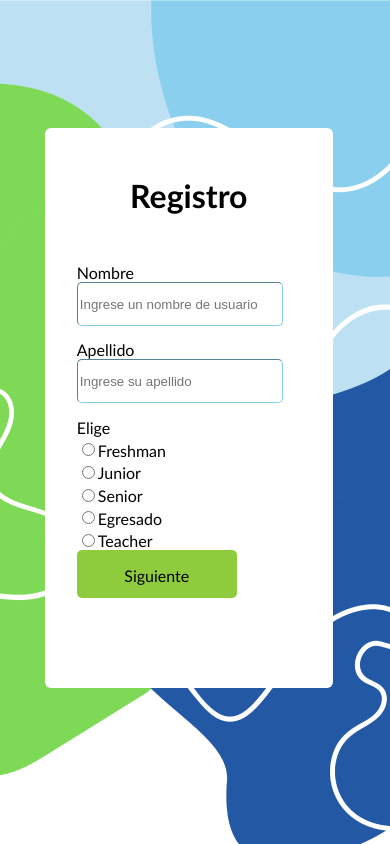
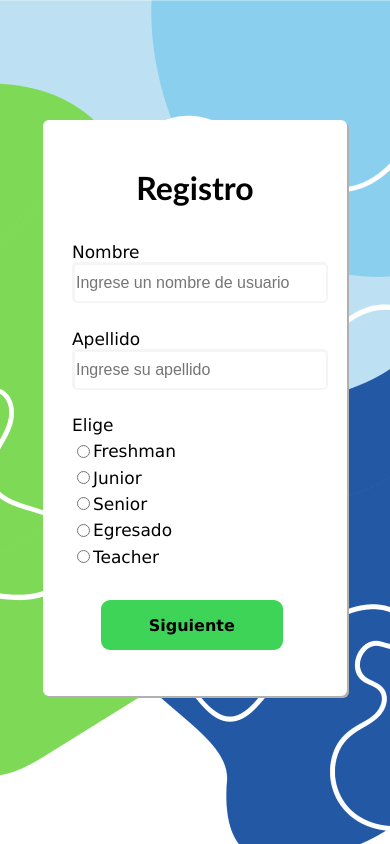
Before and after one commit to EnigMaticSpac3/Superate-GivingBack_App, a PHP site: page /pages/Registro.html in a window 390 px wide. Run offline with PHP 8.4, Linux system fonts and the light colour scheme.

Commit message:
CSS & HTML CHANGES

```diff
--- a/index.html
+++ b/index.html
@@ -10,6 +10,7 @@
     <link rel="stylesheet" href="./resources/style/mainInicio.css">
 </head>
 <body>
+    <p class="hidden">_Compatible solamente con dispositivos celulares.</p>
     <div class="content">
         <div class="center title">
             <h1>Welcome</h1>
--- a/pages/Registro.html
+++ b/pages/Registro.html
@@ -1,6 +1,6 @@
 <!-- HTML de la 1era sección de registro -->
 <!DOCTYPE html>
-<html lang="en">
+<html lang="es">
 <head>
     <meta charset="UTF-8">
     <meta http-equiv="X-UA-Compatible" content="IE=edge">
@@ -9,27 +9,29 @@
     <title>Registro</title>
 </head>
 <body>
+     <p class="hidden">_Compatible solamente con dispositivos celulares.</p>
+
      <div class="content" >
           <div class="center title">
                <h1>Registro</h1>
           </div>
-          <form action="" class="formb">
+          <form action="" class="formb" method="post">
                <div class="label">
                     <label for="Name">Nombre</label>
-                    <input class="block border" type="text" placeholder="Ingrese un nombre de usuario">
+                    <input required class=" input" type="text" placeholder="Ingrese un nombre de usuario">
                </div>
                <div class="label">
                     <label class="block" for="">Apellido</label>
-                    <input class="block border" type="text" placeholder="Ingrese su apellido">
+                    <input  required class=" input" type="text" placeholder="Ingrese su apellido">
                </div>
 
                <div class="label">
                     <label for="">Elige</label> <br>
-                    <input class="input"  type="radio" name="level" value="Freshman" >Freshman <br>
-                    <input class="input"  type="radio" name="level" value="Junior">Junior <br>
-                    <input class="input"  type="radio" name="level" value="Senior">Senior <br>
-                    <input class="input"  type="radio" name="level" value="Egresado">Egresado <br>
-                    <input class="input"  type="radio" name="level" value="Teacher">Teacher <br>
+                    <input class="top" type="radio" name="level" value="Freshman" >Freshman <br>
+                    <input class="top" type="radio" name="level" value="Junior">Junior <br>
+                    <input class="top" type="radio" name="level" value="Senior">Senior <br>
+                    <input class="top" type="radio" name="level" value="Egresado">Egresado <br>
+                    <input class="top"  type="radio" name="level" value="Teacher">Teacher <br>
                </div>
 
 
--- a/pages/Registro3.html
+++ b/pages/Registro3.html
@@ -9,6 +9,8 @@
     <link rel="stylesheet" href="../resources/style/mainInicio.css">
 </head>
 <body>
+     <p class="hidden">_Compatible solamente con dispositivos celulares.</p>
+
      <div class="content">
           <div class="center title">
                <h1>Registro</h1>
@@ -16,10 +18,10 @@
           <a href="">
                <img src="" alt="">
           </a>
-          <form class="formb" action="" method="get">
+          <form class="formb" action="" method="post">
                <label for="">Fecha de nacimiento</label>
                <br>
-               <input type="date" name="Birthday" id="">
+               <input required type="date" name="Birthday" id="">
                <button class="button" type="submit">Submit</button>
 
           </form>
--- a/resources/style/mainInicio.css
+++ b/resources/style/mainInicio.css
@@ -1,11 +1,30 @@
 /*Main css de la parte de Inicio y registro*/
+
+@media(min-width:481px){
+     body{
+          background-color: black;
+          color: white;
+          font-family: 'Courier New', Courier, monospace, sans-serif;
+          font-size: small;
+     }
+     div{
+          display: none;
+     }
+
+}
 
 /*Celulares*/
 @media(max-width:480px) {
     body {
          font-family: 'Gill Sans', 'Gill Sans MT', Calibri, 'Trebuchet MS', sans-serif;
-         background-image: url("../img/fondodepantalla.png")
+         display: flex;
+         justify-content: center;
+         align-items: center;
+         background-image: url("../img/fondodepantalla.png");
+
     }
+    .hidden {display: none;}
+
     /*Class para el texto centrado*/
     .center {
          text-align: center;
@@ -18,13 +37,13 @@
     }
     /*Class para el rectangulo con el contenido de las 5 páginas de Registro e Inicio de sesión*/
     .content{
+         margin:60em 10em 10em 10em;
          position: absolute;
          background-color: white;
-         width: 18em;
-         height: 35em;
-         top: 8em;
-         left: 2.8em;
+         width: 19em;
+         height: 36em;
          border-radius: 6px;
+         box-shadow:  2px 2px 0 rgb(177, 176, 176);
     }
     .block{
          display: block;
@@ -46,32 +65,57 @@
 
     /*Clase para el contendor de formularios*/
     .formb{
-         margin-top: 3em;
-         margin-left: 2em;
+         margin-top: 2.2em;
+         margin-left: 1.6em;
     }
 
     .label{
-          margin-top: 0.9em;
+          margin: 1.5em 1em 1.5em 0.2em;
+          position: relative;
+          width: 250px;
+          font-size: 17px;
+          font-family: Verdana, Geneva, Tahoma, sans-serif;
     }
 
+
+
     .input{
-         margin-top: 0.5em;
+         background: none;
+         font-size: 16px;
+         padding: 9px 0.2px 9px 1px;
+         display: block;
+         width: 100%;
+         border-radius: 5px;
+         border-color: rgba(245, 245, 245);
+         border-top: rgb(245, 245, 245) solid;
+         border-left: rgb(245, 245, 245) solid;
     }
 
+    input:focus{
+     outline: none;
+     color: rgb(3, 3, 3); }
+     .top{
+          margin-top: 0.7em;
+     }
     /*Boton verde para avanzar*/
     .button {
+         margin:0.5em 2em ;
          position: absolute;
-         background-color: #8ecc3d;
-         height: 3em;
-         width: 10em;
-         border-radius: 5px;
+         background: rgb(62, 212, 87);
+         height: 50px;
+         width: 60%;
+         border: none;
+         border-radius: 9px;
     }
     .textcenter {
          position: relative;
           text-decoration: none;
           color: black;
           text-align: center;
+          font-family: Verdana, Geneva, Tahoma, sans-serif;
+          font-weight: 900;
           vertical-align: middle;
+
 
     }
 
```
Also changed, not shown: pages/Registro2.html (+20 -6 lines), pages/inicio_de_sesion.html (+5 -2 lines), resources/style/r2.css (added, +68 -0 lines). Lines whose indentation alone changed are shown as unchanged.
